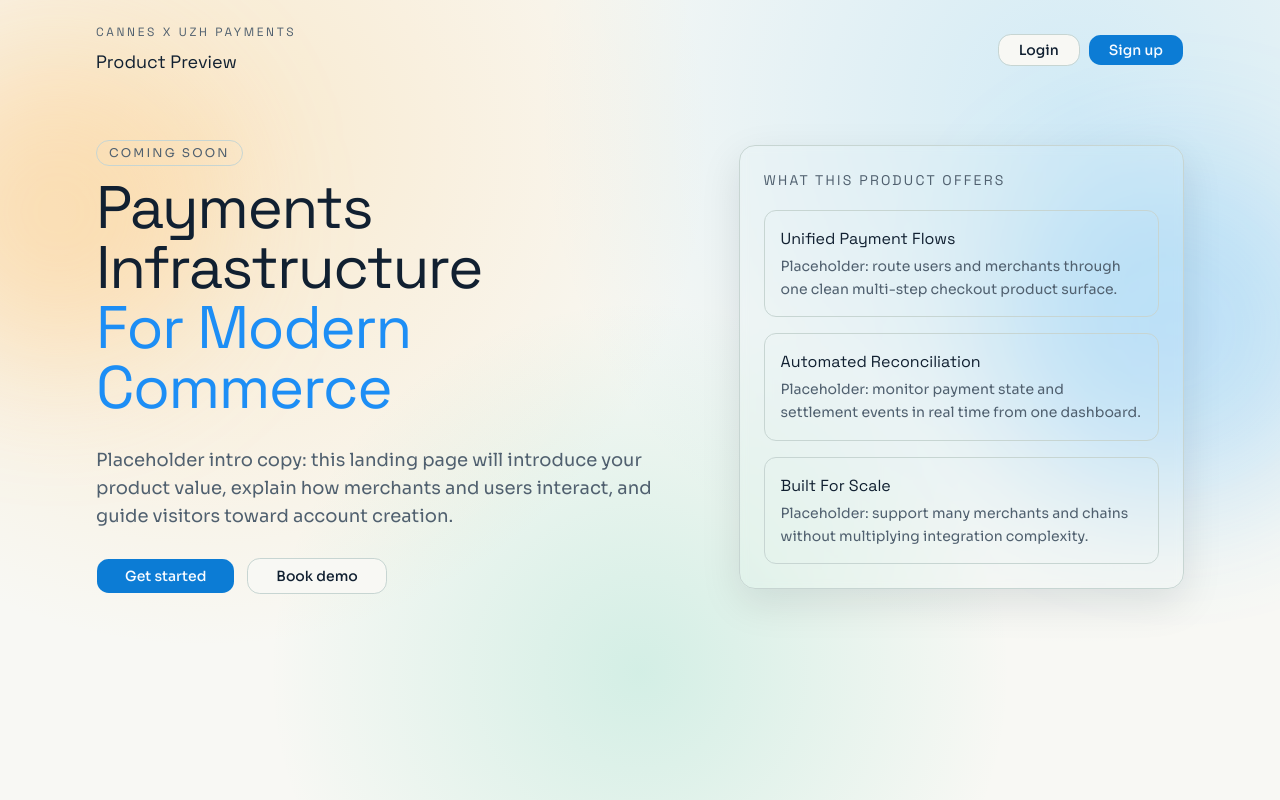
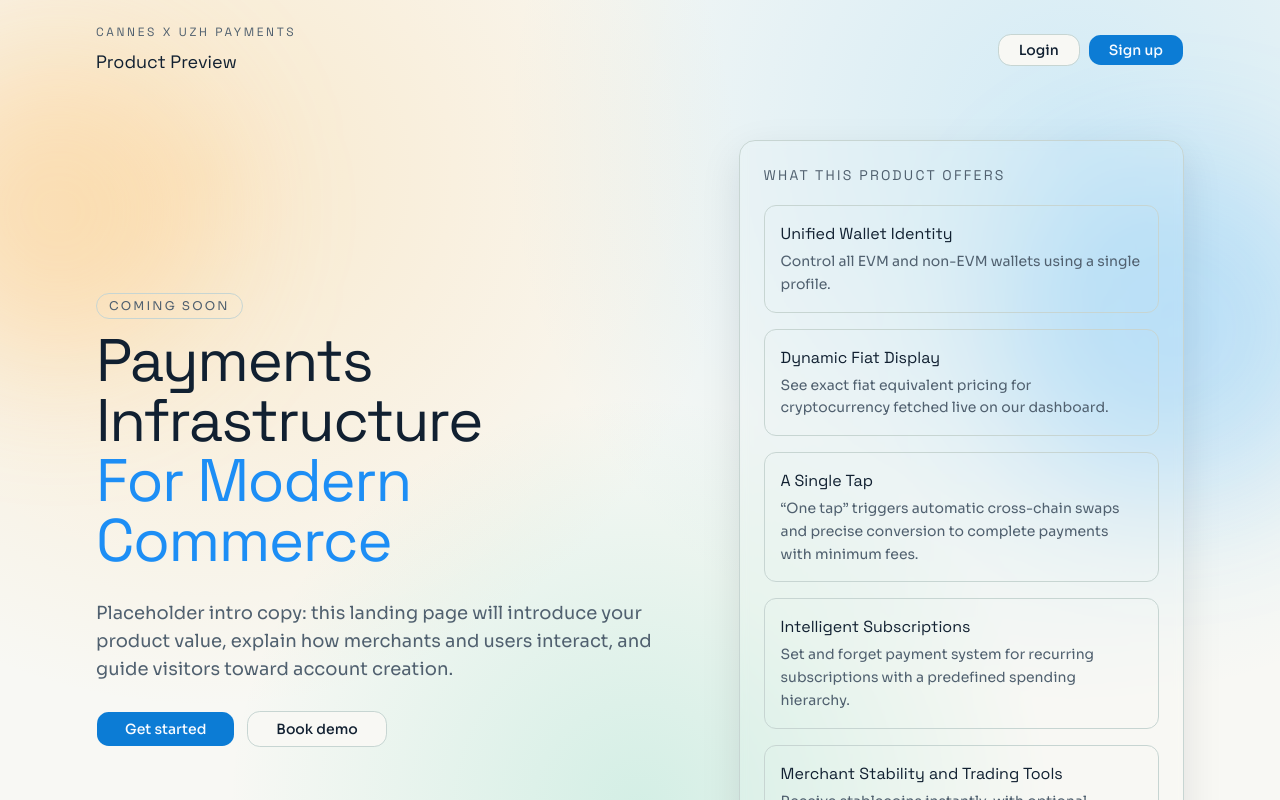
Before and after one commit to supermarine45/eth-cannes-uzh26, a React app in the folder frontend/: page / in a window 1280 px wide. Shown: the top 800 px of the page. Built offline with nearby package versions, Linux system fonts and the light colour scheme; no server answers; the HTML template or start-up script is replaced by a standard one.

Commit message:
Change to the Landing Page

```diff
--- a/frontend/src/App.jsx
+++ b/frontend/src/App.jsx
@@ -10,17 +10,25 @@ import { useAuth } from '@/context/useAuth'
 
 const highlights = [
   {
-    title: 'Unified Payment Flows',
-    description: 'Placeholder: route users and merchants through one clean multi-step checkout product surface.',
+    title: 'Unified Wallet Identity',
+    description: 'Control all EVM and non-EVM wallets using a single profile.',
   },
   {
-    title: 'Automated Reconciliation',
-    description: 'Placeholder: monitor payment state and settlement events in real time from one dashboard.',
+    title: 'Dynamic Fiat Display',
+    description: 'See exact fiat equivalent pricing for cryptocurrency fetched live on our dashboard.',
   },
   {
-    title: 'Built For Scale',
-    description: 'Placeholder: support many merchants and chains without multiplying integration complexity.',
+    title: 'A Single Tap',
+    description: '“One tap” triggers automatic cross-chain swaps and precise conversion to complete payments with minimum fees.',
   },
+  {
+    title: 'Intelligent Subscriptions',
+    description: 'Set and forget payment system for recurring subscriptions with a predefined spending hierarchy.',
+  },
+  {
+    title: 'Merchant Stability and Trading Tools',
+    description: 'Receive stablecoins instantly, with optional hedging, auto-conversion, or forward contracts for inventory or pricing exposure.',
+  }
 ]
 
 function getRouteState() {
```
